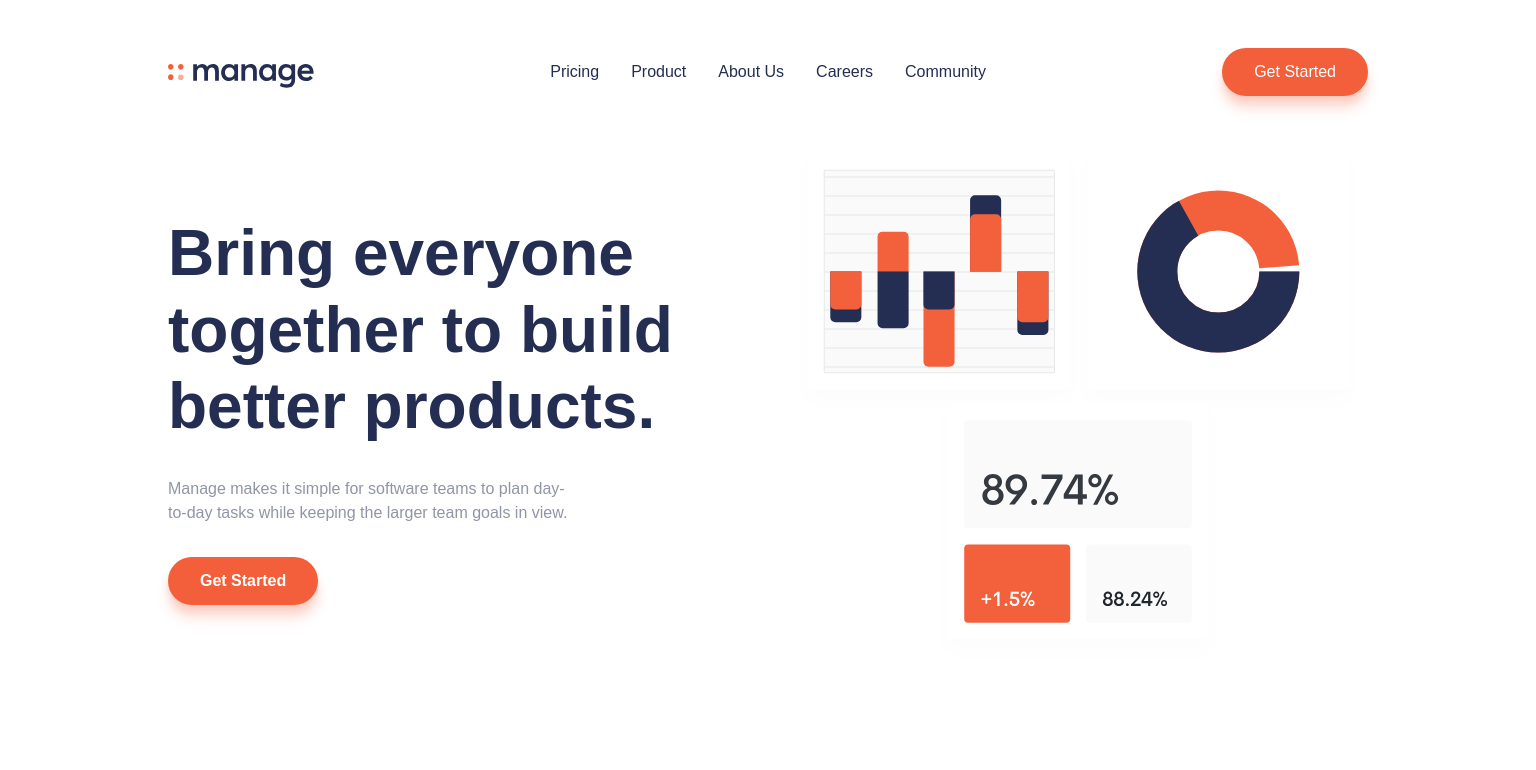
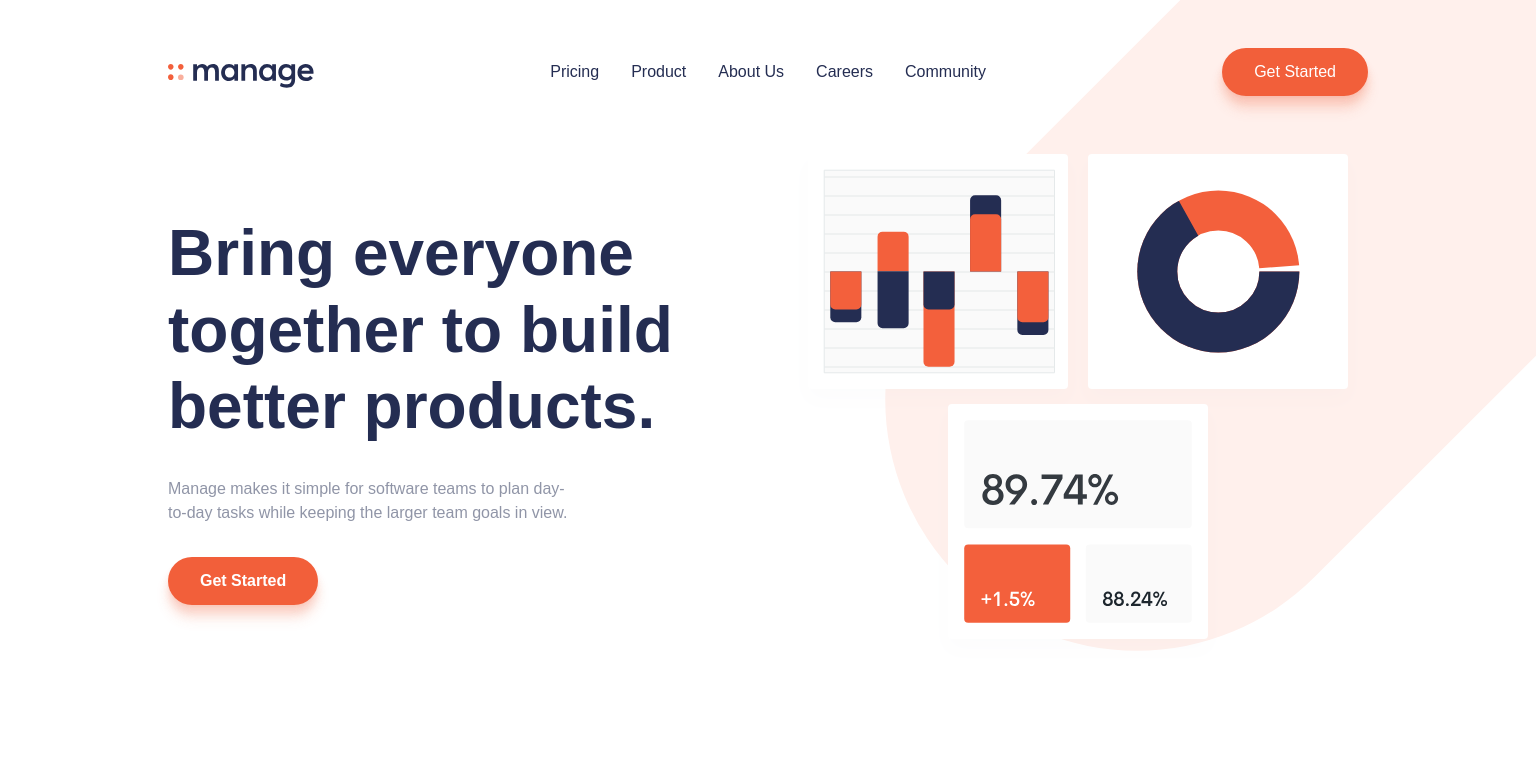
Before and after one commit to jonrutter/manage-demo, a React (Create React App) app: page / in a window 1536 px wide. Shown: the top 770 px of the page. Built offline with nearby package versions, Linux system fonts and the light colour scheme; a web font is replaced by a local one.

Commit message:
Background image placement

```diff
--- a/src/components/SiteWrap/SiteWrap.module.css
+++ b/src/components/SiteWrap/SiteWrap.module.css
@@ -1,4 +1,25 @@
 .wrap {
   overflow-x: hidden;
-  background-color: #ffffff;
+  background: url('../../images/bg-tablet-pattern.svg') no-repeat top -150px right -200px /
+      500px,
+    url('../../images/bg-tablet-pattern.svg') no-repeat top 18% right -150px / 300px,
+    #ffffff;
 }
+
+@media screen and (min-width: 768px) {
+  .wrap {
+    background: url('../../images/bg-tablet-pattern.svg') no-repeat top -20vw right -20vw /
+        65vw,
+      url('../../images/bg-tablet-pattern.svg') no-repeat top 50% left -40vw / 65vw,
+      #ffffff;
+  }
+}
+
+@media screen and (min-width: 1440px) {
+  .wrap {
+    background: url('../../images/bg-tablet-pattern.svg') no-repeat top -288px right -288px /
+        939px,
+      url('../../images/bg-tablet-pattern.svg') no-repeat top 70% left -576px / 939px,
+      #ffffff;
+  }
+}
```
